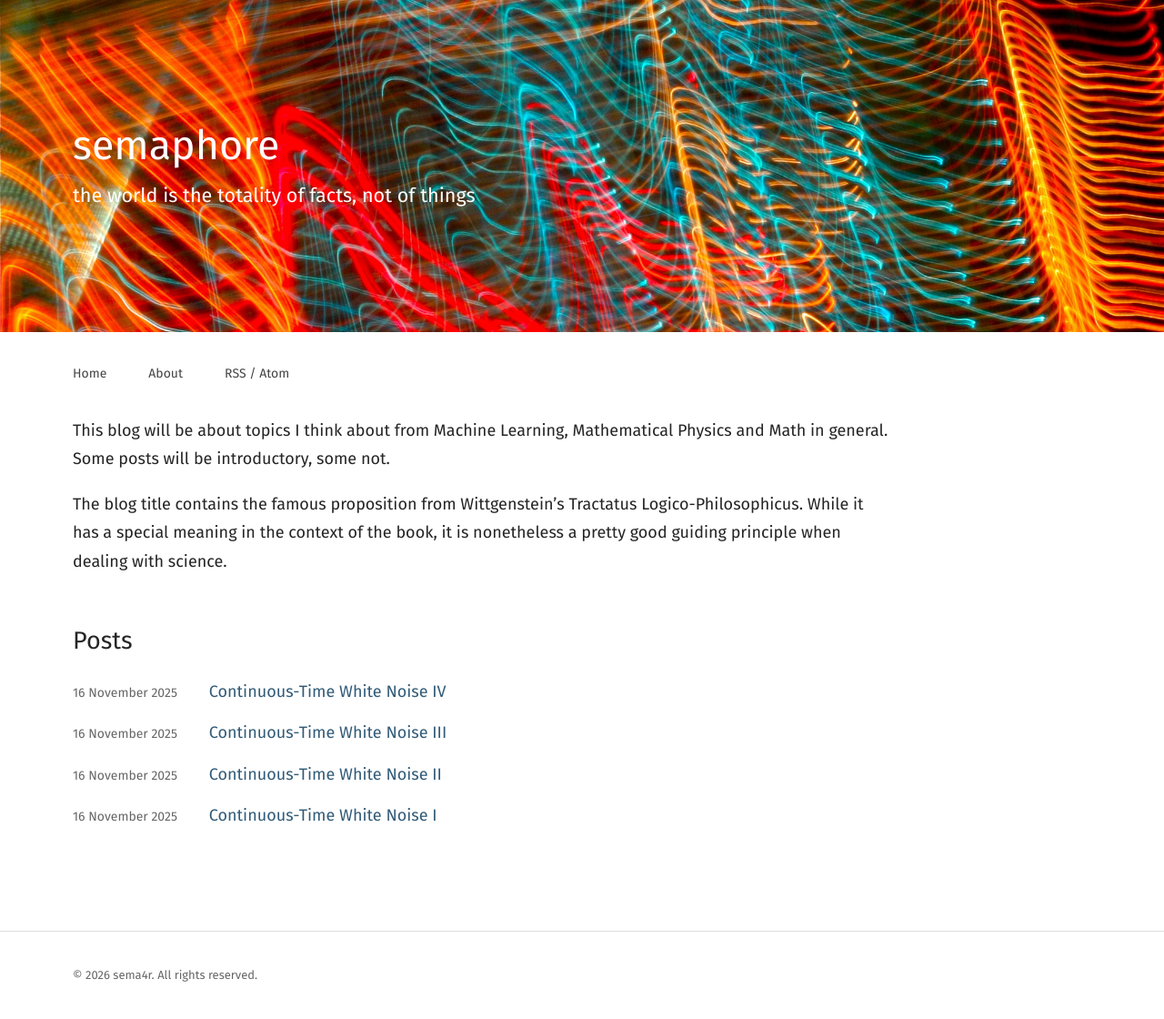
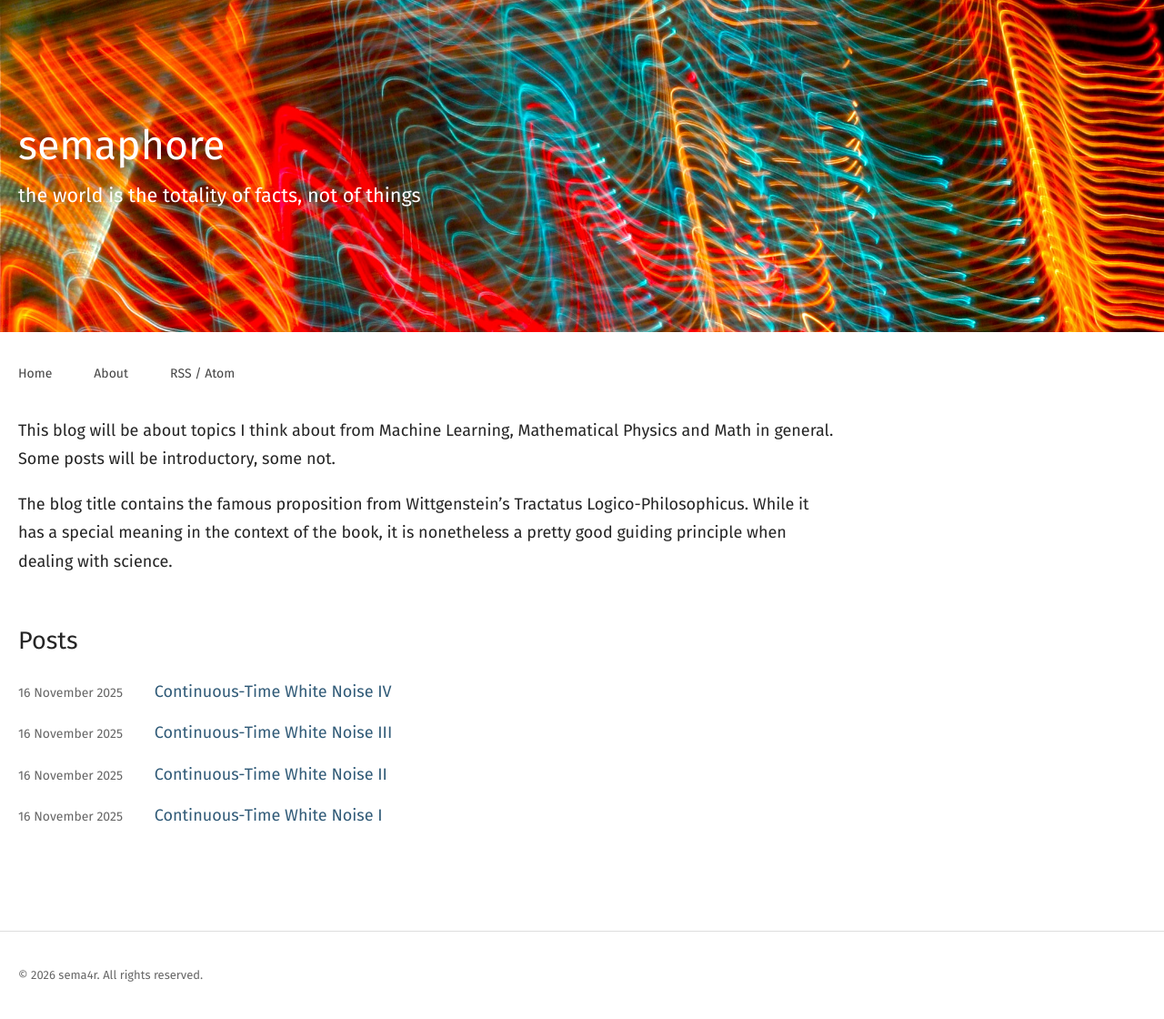
Before and after one commit to sema4r/sema4r.github.io, a Jekyll site: the page built from index.md, in a window 1280 px wide. Shown: the whole page at 91% size. Built offline with Jekyll 4.4.1, drawn with Linux system fonts in a browser that asks for light colours.

Commit message:
Update style.css

```diff
--- a/assets/css/style.css
+++ b/assets/css/style.css
@@ -22,7 +22,7 @@ body {
 
 .container {
   width: min(var(--content-width), calc(100% - 40px));
-  margin-left: max(20px, calc((100% - var(--content-width)) / 2 - 110px));
+  margin-left: max(20px, calc((100% - var(--content-width)) / 2 - 180px));
   margin-right: auto;
 }
 
@@ -40,7 +40,7 @@ body {
 
 .header-inner {
   width: min(var(--content-width), calc(100% - 40px));
-  margin-left: max(20px, calc((100% - var(--content-width)) / 2 - 110px));
+  margin-left: max(20px, calc((100% - var(--content-width)) / 2 - 180px));
   margin-right: auto;
   padding: 2rem 0;
 }
@@ -76,7 +76,7 @@ site-title:hover {
 /* Navigation */
 .site-nav {
   width: min(var(--content-width), calc(100% - 40px));
-  margin-left: max(20px, calc((100% - var(--content-width)) / 2 - 110px));
+  margin-left: max(20px, calc((100% - var(--content-width)) / 2 - 180px));
   margin-right: auto;
   padding: 1rem 0;
 }
```
